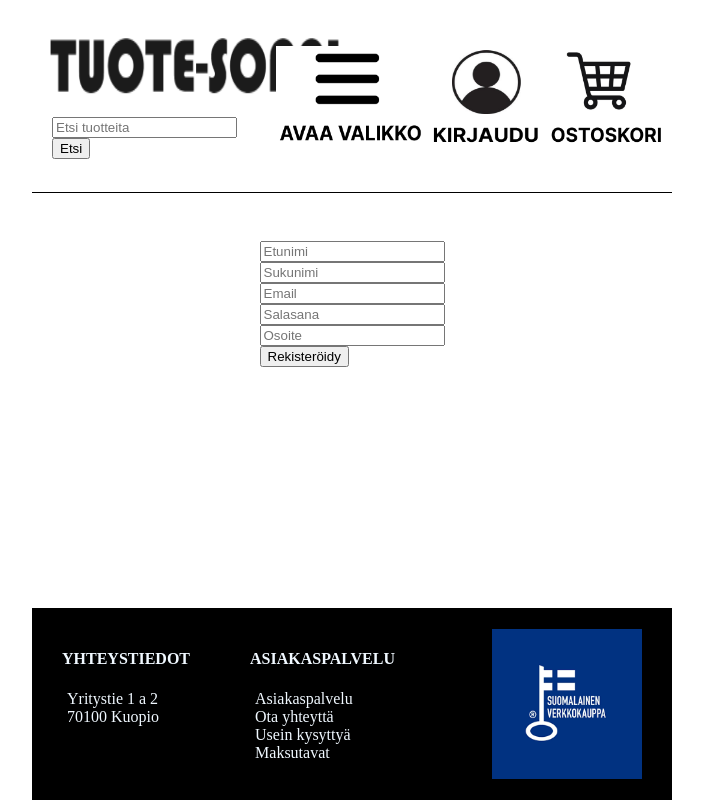
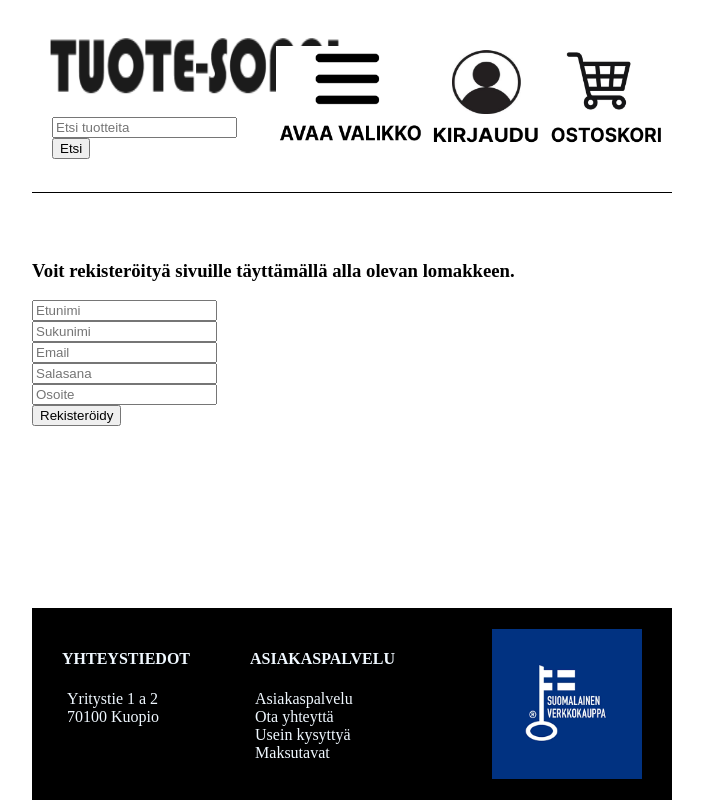
Before and after one commit to Kirjakauppias/ohjelmointi45ops, a PHP site: page /register.php in a window 1280 px wide. Shown: the whole page, without its empty margins (288-991 px from the left). Run offline with PHP 8.4, Linux system fonts and the light colour scheme.

Commit message:
16.11.19:47

```diff
--- a/register.php
+++ b/register.php
@@ -32,7 +32,10 @@
 ?>
 
     <main>
-    <form action="register.php" method="post">
+        <div class="register-form-container">
+        <h3>Voit rekisteröityä sivuille täyttämällä alla olevan lomakkeen.</h3>
+
+        <form action="register.php" method="post">
         <input type="text" name="firstname" placeholder="Etunimi"><br>
 
         <input type="text" name="lastname" placeholder="Sukunimi"><br>
@@ -44,7 +47,8 @@
         <input type="text" name="address" placeholder="Osoite"><br>
 
         <input type="submit" value="Rekisteröidy">
-    </form>
+        </form>
+        </div>
     </main>
 <?php
     include 'partials/footer.php';
--- a/styles/style.css
+++ b/styles/style.css
@@ -120,6 +120,12 @@ nav a {
     width: 100%;
     display: flex;
     justify-content: space-between;
+}
+
+/*REGISTER*/
+
+.register-form-container {
+    width: 100%;
 }
 
 /*PRODUCTS*/
```
